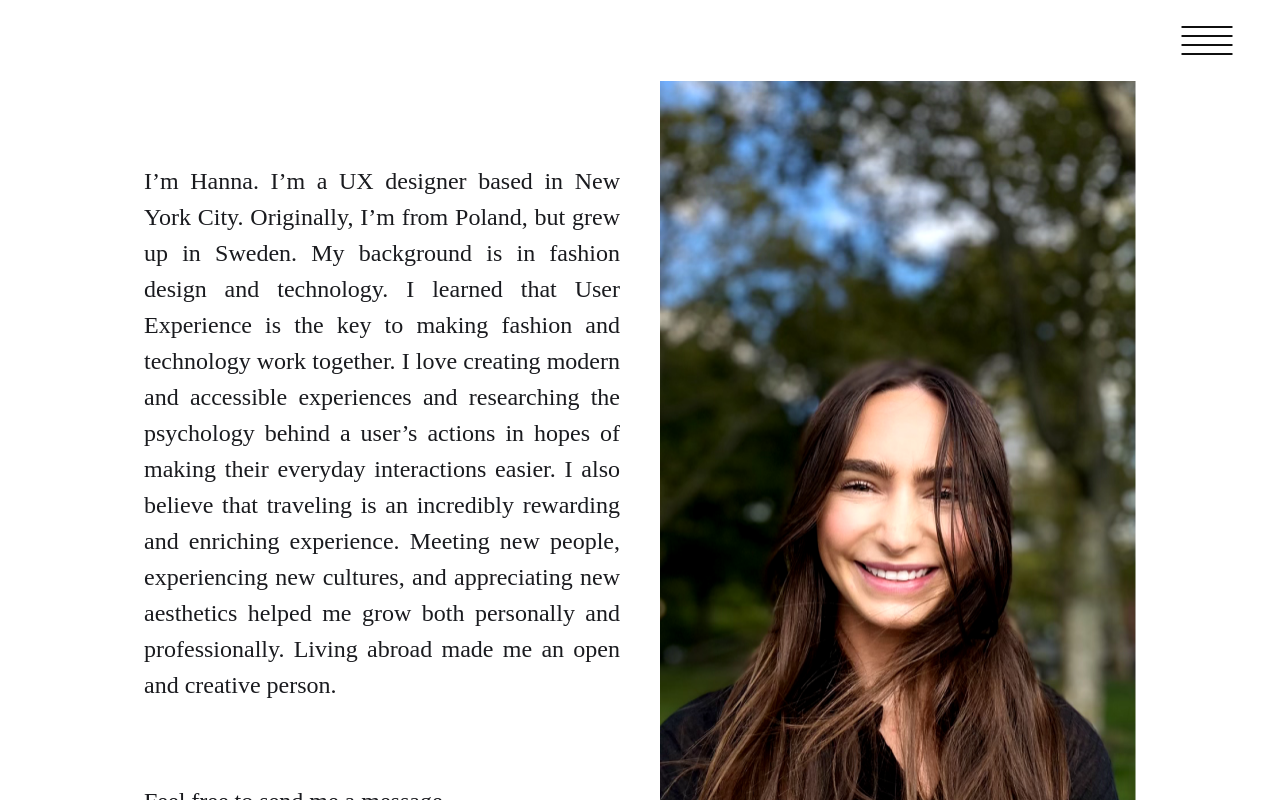
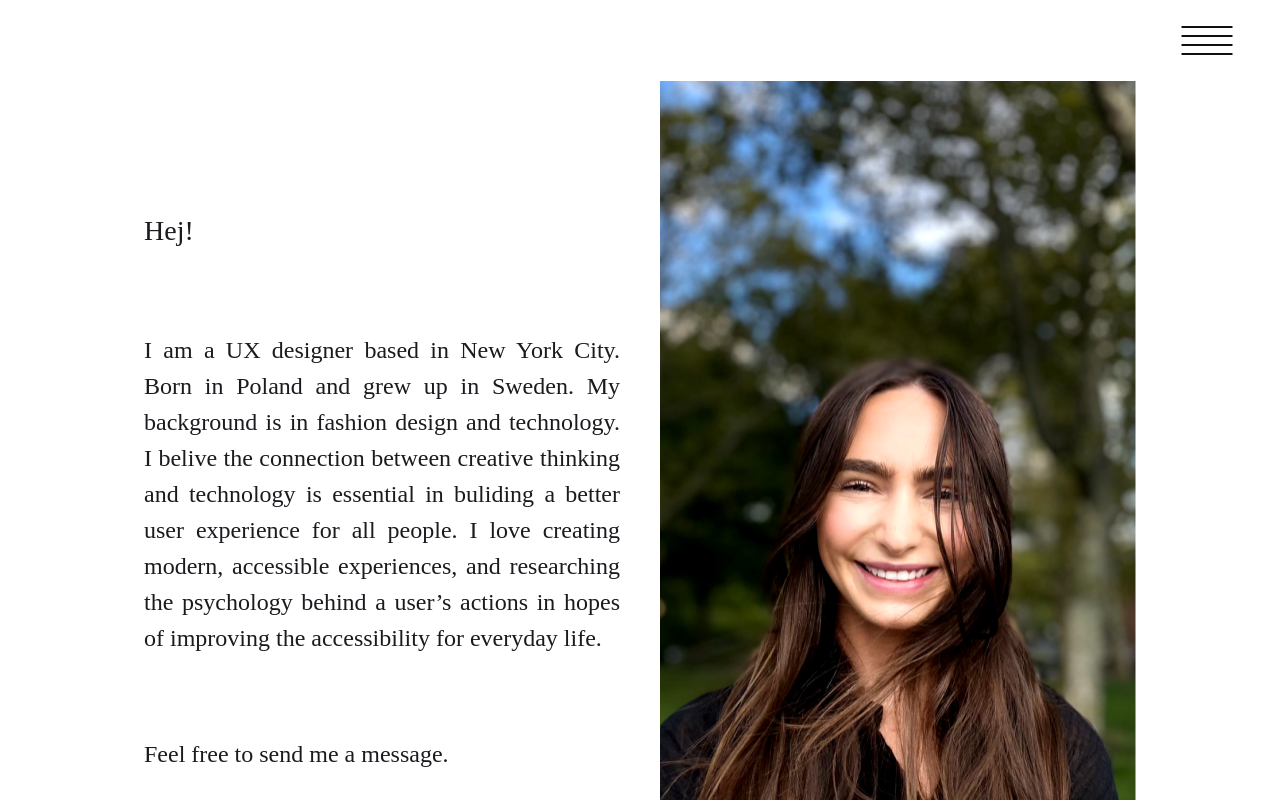
Before and after one commit to Ochaart/hanna-kunka-portfolio, a Next.js app: page /about in a window 1280 px wide. Shown: the top 800 px of the page. Built offline with nearby package versions, Linux system fonts and the light colour scheme; a web font is replaced by a local one.

Commit message:
updated about and Header

```diff
--- a/components/Header.tsx
+++ b/components/Header.tsx
@@ -26,16 +26,8 @@ const Header = () => {
         isOpen={isModalOpen}
         overlayStyles="fixed bg-gray-900 top-0 left-0 w-[100vw] overflow-hidden"
       >
-        <div className="flex justify-end items-end pb-10">
-          <button className="text-white text-[20px] mr-10 md:mr-16 mt-6" onClick={closeModal}>✕</button>
-        </div>
-        <div className="flex flex-col items-center md:items-end justify-center md:mr-20">
-          <motion.div
-            className="text-white grid md:grid-cols-2 max-w-[600px] md:gap-x-48 gap-y-20 text-[32px] h-[100%] justify-center"
-          >
-            <div className="flex flex-col space-y-16 text-center md:text-left">
-              <h2 className="text-[36px]">MENU</h2>
-              <ul className="flex flex-col space-y-5">
+        <div className="w-full relative md:h-full flex">
+          <ul className="md:pl-16 pt-40 md:pt-0 mx-auto text-white flex flex-col md:flex-row text-[32px] gap-y-5 md:gap-x-10 items-center justify-center">
             <li>
               <Link href="/">
                 <a onClick={closeModal} className="hover:text-gray-500">HOME</a>
@@ -47,23 +39,12 @@ const Header = () => {
               </Link>
             </li>
             <li>
-                  <Link href="mailto:kunkahanna@gmail.com">
-                    <a target="_blank" className="font-montserrat text-md hover:text-gray-500 max-w-[250px]">GET IN TOUCH</a>
+              <Link href="/projects">
+                <a onClick={closeModal} className="hover:text-gray-500">PROJECTS</a>
               </Link>
             </li>
           </ul>
-            </div>
-            <div className="flex flex-col space-y-16 text-center md:text-left">
-              <h2 className="text-[36px]">WORK</h2>
-              <ul className="flex flex-col space-y-5">
-                <li>
-                  <Link href="/nappe">
-                    <a onClick={closeModal} className="hover:text-gray-500">NAPPE</a>
-                  </Link>
-                </li>
-              </ul>
-            </div>
-          </motion.div>
+          <button className="text-white absolute text-[20px] right-10 md:right-16 top-7" onClick={closeModal}>✕</button>
         </div>
       </NavModal>
     </>
--- a/pages/about.tsx
+++ b/pages/about.tsx
@@ -22,8 +22,9 @@ const About = () => {
           variants={upVariants}
           className="flex flex-col text-[18px] md:text-[24px] max-w-[473px] md:max-w-[541px] space-y-10 md:space-y-20"
         >
+          <p className="text-[28px]">Hej!</p>
           <p className="text-justify">
-            I’m Hanna. I’m a UX designer based in New York City. Originally, I’m from Poland, but grew up in Sweden. My background is in fashion design and technology. I learned that User Experience is the key to making fashion and technology work together. I love creating modern and accessible experiences and researching the psychology behind a user’s actions in hopes of making their everyday interactions easier. I also believe that traveling is an incredibly rewarding and enriching experience. Meeting new people, experiencing new cultures, and appreciating new aesthetics helped me grow both personally and professionally. Living abroad made me an open and creative person.
+            I am a UX designer based in New York City. Born in Poland and grew up in Sweden. My background is in fashion design and technology. I belive the connection between creative thinking and technology is essential in buliding a better user experience for all  people. I love creating modern, accessible experiences, and researching the psychology behind a user’s actions in hopes of improving the accessibility for everyday life.
           </p>
           <div className="flex flex-col md:space-y-5">
             <p>
--- a/variants/variants.js
+++ b/variants/variants.js
@@ -1,6 +1,6 @@
 export const menuVariants = {
   opened: {
-    height: "50vh"
+    height: "8vh"
   },
   closed: {
     height: "0"
```
Lines whose indentation alone changed are shown as unchanged.
